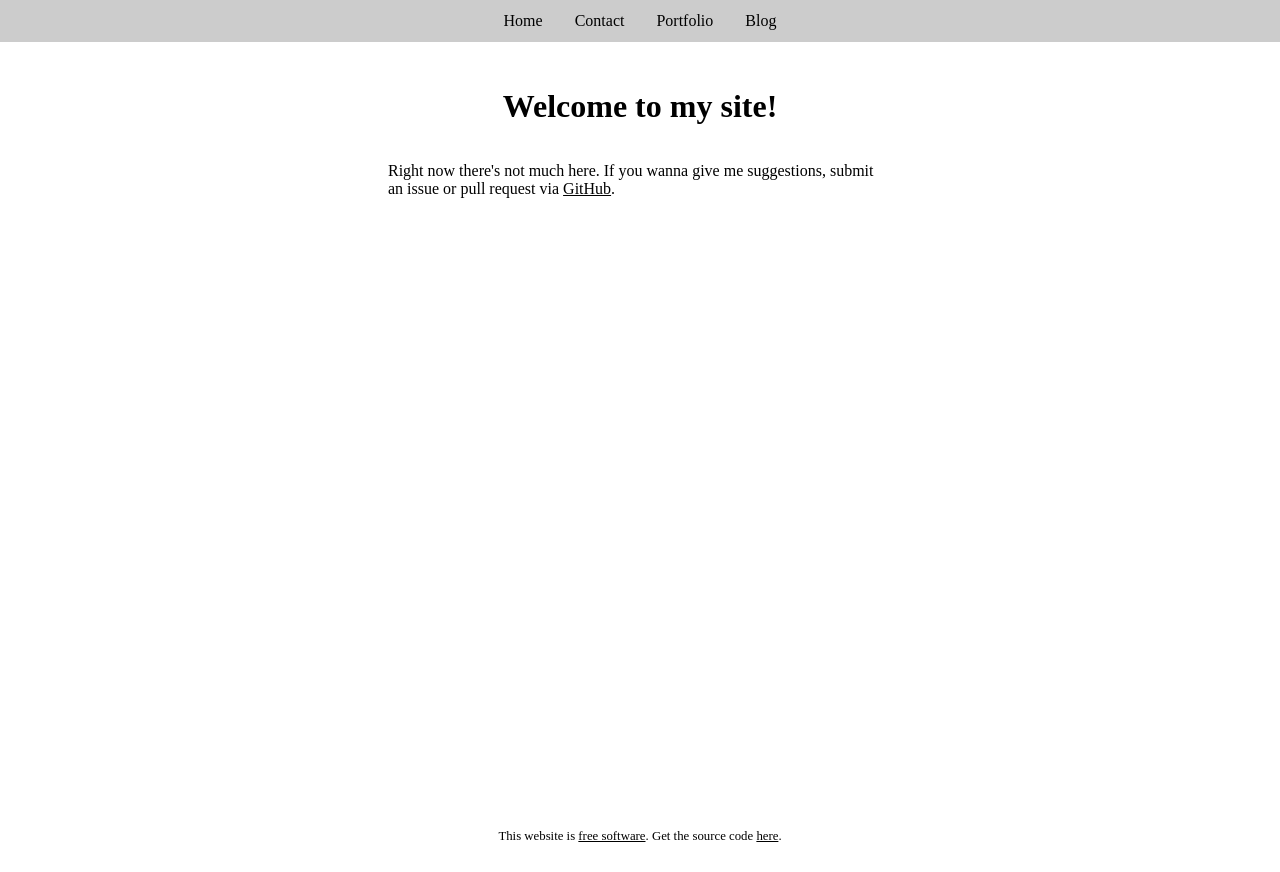
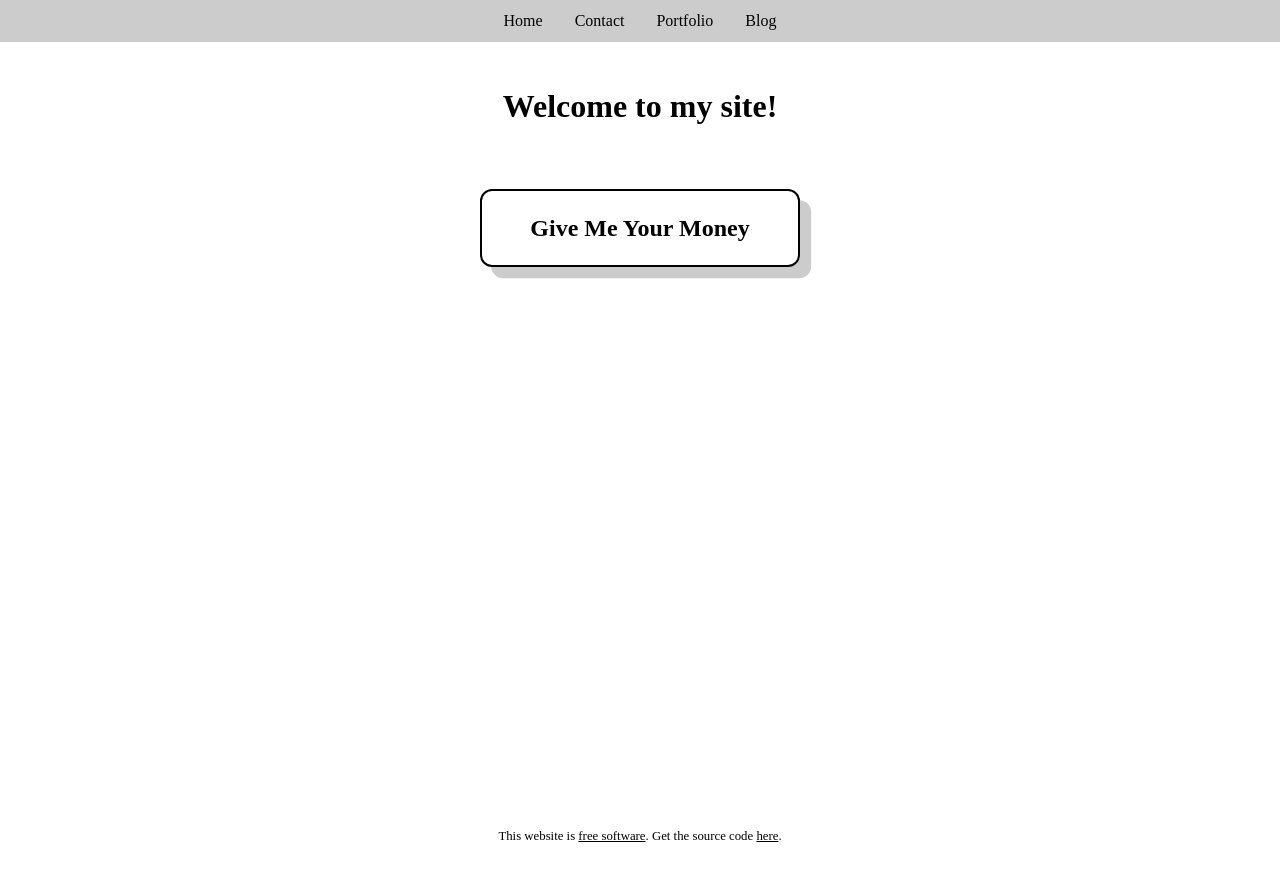
Before and after one commit to wildwestrom/mysite, a SvelteKit app: page / in a window 1280 px wide. Built offline with nearby package versions, Linux system fonts and the light colour scheme.

Commit message:
add money button

```diff
--- a/src/routes/+page.svelte
+++ b/src/routes/+page.svelte
@@ -1,5 +1,28 @@
 <script lang="ts">
-	import ExternalLink from '$lib/ExternalLink.svelte';
+	import { onMount } from 'svelte';
+
+	let showTooltip = $state(false);
+	let showHoverStyles = $state(false);
+	let timer: ReturnType<typeof setTimeout> | null = null;
+	let hoverTimer: ReturnType<typeof setTimeout> | null = null;
+
+	onMount(() => {
+		timer = setTimeout(() => {
+			showTooltip = true;
+			timer = null;
+
+			// Apply hover styles 5 seconds after tooltip appears
+			hoverTimer = setTimeout(() => {
+				showHoverStyles = true;
+				hoverTimer = null;
+			}, 5 * 1000);
+		}, 8 * 1000);
+
+		return () => {
+			if (timer) clearTimeout(timer);
+			if (hoverTimer) clearTimeout(hoverTimer);
+		};
+	});
 </script>
 
 <svelte:head>
@@ -8,7 +31,109 @@
 
 <h1>Welcome to my site!</h1>
 
-<p>
-	Right now there's not much here. If you wanna give me suggestions, submit an issue or pull request
-	via <ExternalLink href="https://github.com/wildwestrom/mysite">GitHub</ExternalLink>.
-</p>
+<a
+	id="money-button"
+	href="https://ko-fi.com/E1E61P5C8X"
+	target="_blank"
+	class:auto-hover={showHoverStyles}
+>
+	<h2 class="strong">Give Me Your Money</h2>
+	<div class="tooltip" class:visible={showTooltip}>
+		<p>
+			No, really!<br />
+			I'm not offering <span class="strong">anything</span>.
+		</p>
+		<p>
+			This is literally just <br />
+			a <span class="emph">"give me money"</span> button,<br />
+			for <span class="strong">you</span>, to give me <span class="strong">your money</span>,<br />
+			for no reason at all.
+		</p>
+	</div>
+</a>
+
+<style>
+	:root {
+		--tooltip-transition-duration: 3s;
+	}
+
+	#money-button {
+		display: flex;
+		flex-direction: column;
+		align-items: center;
+		gap: 0;
+		margin: 3rem auto;
+		width: fit-content;
+		min-width: 320px;
+		text-align: center;
+		border: 2px solid;
+		padding: 1.5rem;
+		border-radius: 0.75rem;
+		box-shadow: 0.7rem 0.7rem 0 var(--bg-secondary);
+		overflow: hidden;
+		transition:
+			/* for hovering */
+			box-shadow 0.05s ease,
+			background-color 0.1s ease,
+			color 0.1s ease,
+			transform 0.05s ease,
+			/* for tooltip */ max-width var(--tooltip-transition-duration) ease;
+		text-decoration: none;
+		&:hover {
+			transform: translate(0.15rem, 0.15rem);
+			box-shadow: 0.4rem 0.4rem 0 var(--bg-secondary);
+		}
+
+		&:hover,
+		&.auto-hover {
+			background-color: #feffe7;
+			color: #202819;
+		}
+	}
+
+	#money-button h2 {
+		white-space: nowrap;
+		margin: 0;
+	}
+
+	#money-button:hover h2,
+	#money-button.auto-hover h2 {
+		color: #4f835c;
+	}
+
+	.strong {
+		font-weight: bold;
+	}
+
+	.emph {
+		font-style: italic;
+	}
+
+	.tooltip {
+		max-height: 0;
+		overflow: hidden;
+		width: 100%;
+		text-align: center;
+		transition:
+			max-height var(--tooltip-transition-duration) ease,
+			margin-top calc(var(--tooltip-transition-duration) / 2) ease,
+			opacity calc(var(--tooltip-transition-duration) / 2) ease;
+		margin-top: 0;
+		opacity: 0;
+	}
+
+	.tooltip.visible {
+		max-height: 500px;
+		margin-top: 1rem;
+		opacity: 1;
+	}
+
+	.tooltip p {
+		margin: 0.5rem 0;
+		line-height: 1.8;
+	}
+
+	#money-button:has(.tooltip.visible) {
+		max-width: min(65ch, 75vw);
+	}
+</style>
```
